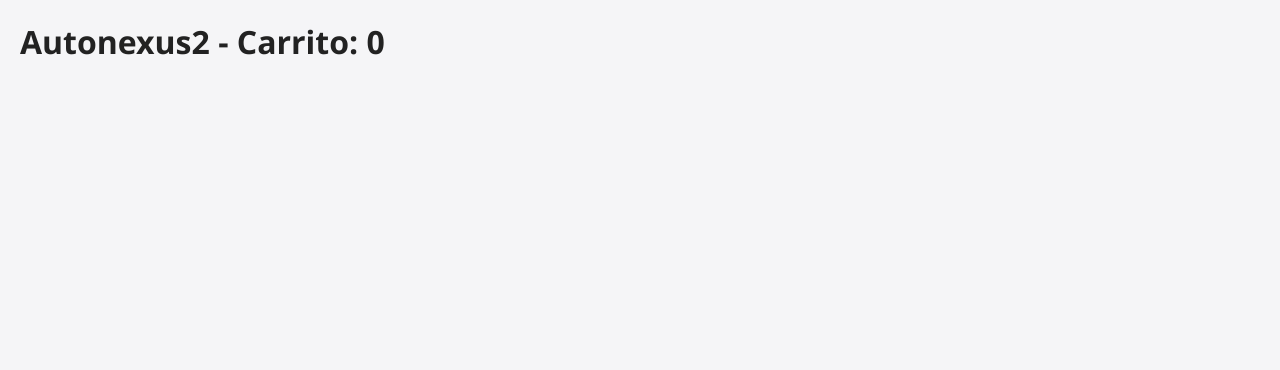
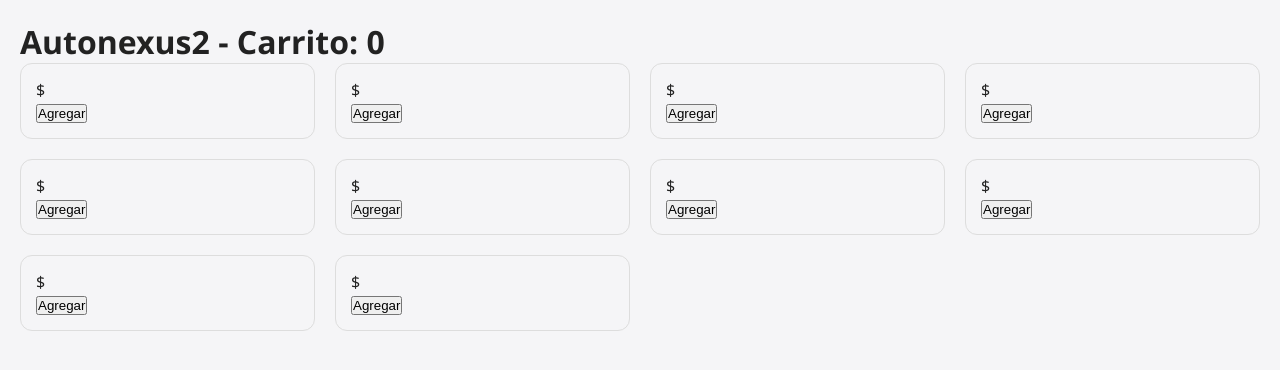
Before and after one commit to contino232-oss/Autonexus2-, a React (Vite) app: page / in a window 1280 px wide. Shown: the top 370 px of the page. Built offline with nearby package versions, Linux system fonts and the light colour scheme.

Commit message:
Update data.js

```diff
--- a/src/data.js
+++ b/src/data.js
@@ -120,3 +120,6 @@ export const piezasData = [
     ]
   }
 ];
+
+export const products = piezasData;
+export default piezasData;
```
